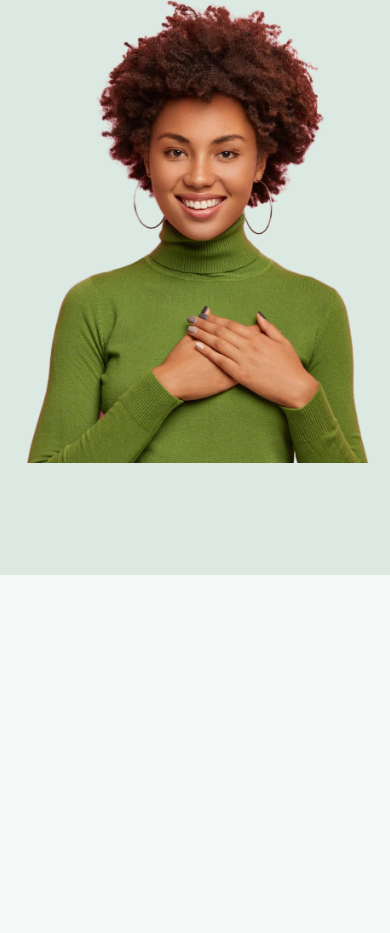
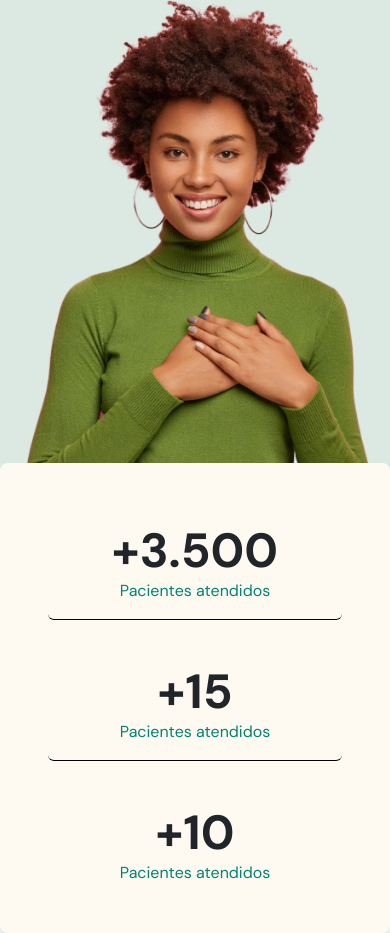
Before and after one commit to miltonahmed/doctor-care, a plain HTML site: page index.html in a window 390 px wide. Shown: the part 515-1448 px from the top of the page. Before the commit the page ends 1090 px from the top, so only its background shows below. Drawn offline with nearby package versions, Linux system fonts and the light colour scheme.

Commit message:
Stats Section complete with mobile responsive

```diff
--- a/index.html
+++ b/index.html
@@ -3,7 +3,7 @@
 
 <head>
   <meta charset="UTF-8" />
-  <link rel="shortcut icon" href="./images/fav-icon.png" type="image/x-icon">
+  <link rel="shortcut icon" href="./images/fav-icon.png" type="image/x-icon" />
   <meta name="viewport" content="width=device-width, initial-scale=1.0" />
   <title>DoctorCare | HTML, Tailwind CSS, JavaScript Landing Page</title>
   <!-- icon CDN  -->
@@ -23,6 +23,7 @@
     @theme {
         --color-clifford: #da373d;
         --color-primary: #00856f;
+        --color-primary-text: #212529;
         --color-green-light: #dce9e2;
         --color-green-light-02: #f7f9f9;
         --color-brand-beige: #fffaf1;
@@ -82,30 +83,53 @@
     <div
       class="container max-w-screen-xl mx-auto px-4 w-full flex flex-col md:flex-row items-center justify-between gap-14">
       <div class="hero_content md:w-2/3 w-full sm:text-left text-center mb-8 md:mb-0">
-        <h4 class="text-sm font-bold text-primary  traking-[1.2px]">
+        <h4 class="text-sm font-bold text-primary traking-[1.2px]">
           BOAS-VINDAS A DOCTORCARE 👋
         </h4>
         <h1 class="text-3xl md:text-6xl text-[#212529] font-bold md:leading-[67.6px] mt-4 md:mt-6">
           Assistência médica simplificada para todos
         </h1>
-        <p class="font-normal text-lg md:xl:  text-gray-paragraph md:w-4/5 mt-6">
+        <p class="font-normal text-lg md:xl: text-gray-paragraph md:w-4/5 mt-6">
           Os médicos da DoctorCare vão além dos sintomas para tratar a causa
           raiz de sua doença e proporcionar uma cura a longo prazo.
         </p>
         <div class="hero_btn mt-4 md:mt-8">
           <button type="button"
-            class=" bg-primary text-white uppercase px-6 py-3 rounded-full text-lg hover:bg-brand-green-hover flex justify-center items-center gap-1 sm:w-72 w-full"><i
-              class="ri-whatsapp-line "></i>Agende sua
-            consulta</button>
+            class="bg-primary text-white uppercase px-6 py-3 rounded-full text-lg hover:bg-brand-green-hover flex justify-center items-center gap-1 sm:w-72 w-full">
+            <i class="ri-whatsapp-line"></i>Agende sua consulta
+          </button>
         </div>
       </div>
       <div class="md:w-1/3 w-full mb-0">
-        <img src="./images/hero-banner.png" alt="hero-banner" class="w-full object-cover">
-
+        <img src="./images/hero-banner.png" alt="hero-banner" class="w-full object-cover" />
       </div>
     </div>
   </section>
 
+  <!-- Stats Section  -->
+  <section
+    class="contaoner max-w-screen-xl mx-auto bg-brand-beige md:h-52 -mt-28 rounded-lg shadow-lg stats_section px-4">
+    <div class="p-8 pt-12 grid grid-cols-1 sm:grid-cols-2 md:grid-cols-3 gap-8 items-center justify-center">
+      <div class="text-center p-4 rounded-md md:border-r border-b md:border-b-0">
+        <h3 class="text-5xl font-bold mb-1 text-[#212529]">
+          +<span>3.500</span>
+        </h3>
+        <p class="text-primary">Pacientes atendidos</p>
+      </div>
+      <div class="text-center p-4 rounded-md md:border-r border-b md:border-b-0">
+        <h3 class="text-5xl font-bold mb-1 text-[#212529]">
+          +<span>15</span>
+        </h3>
+        <p class="text-primary">Pacientes atendidos</p>
+      </div>
+      <div class="text-center p-4 rounded-md">
+        <h3 class="text-5xl font-bold mb-1 text-[#212529]">
+          +<span>10</span>
+        </h3>
+        <p class="text-primary">Pacientes atendidos</p>
+      </div>
+    </div>
+  </section>
   <script src="js/script.js"></script>
 </body>
 
```
